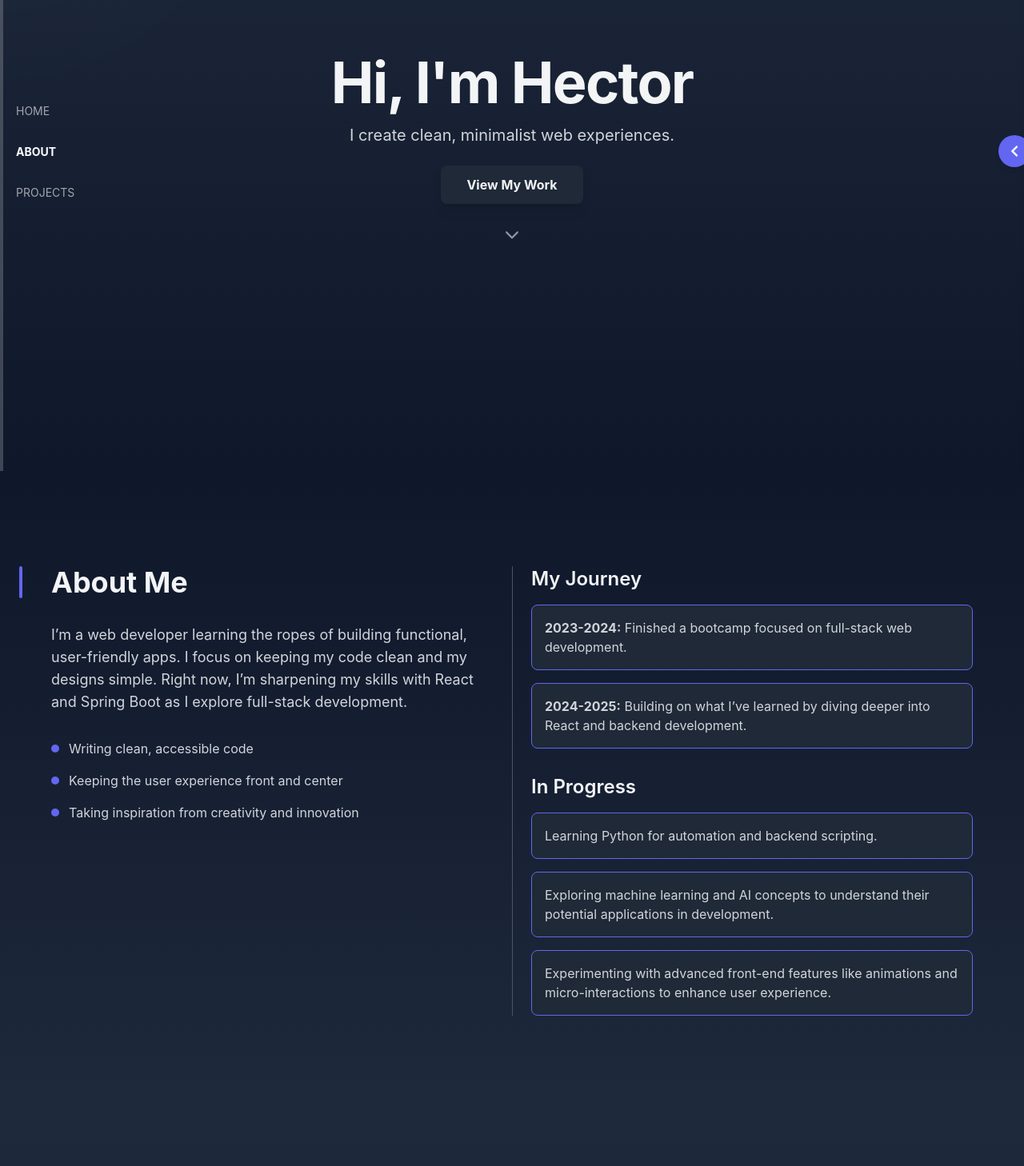
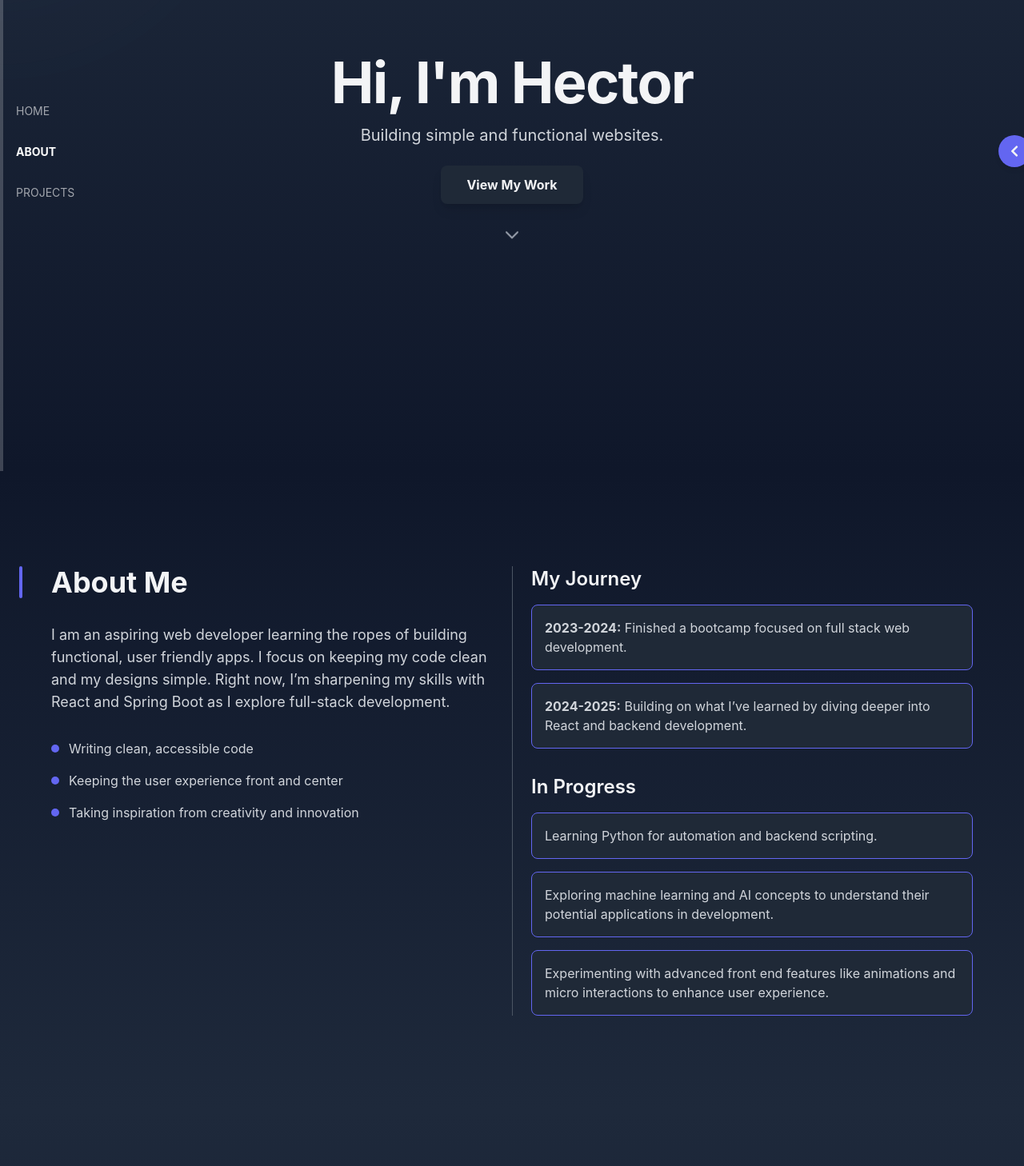
Before and after one commit to htrillo95/my-portfolio, a React (Create React App) app: page / in a window 1280 px wide. Shown: the part 211-1669 px from the top of the page at 80% size. Built offline with nearby package versions, Linux system fonts and the light colour scheme.

Commit message:
Update porject links

```diff
--- a/src/components/About.js
+++ b/src/components/About.js
@@ -15,8 +15,8 @@ function About() {
             <span className="absolute top-0 left-[-40px] w-[4px] h-full bg-indigo-500 rounded-md"></span>
           </h2>
           <p className="text-lg">
-            I’m a web developer learning the ropes of building functional,
-            user-friendly apps. I focus on keeping my code clean and my designs
+            I am an aspiring web developer learning the ropes of building functional,
+            user friendly apps. I focus on keeping my code clean and my designs
             simple. Right now, I’m sharpening my skills with React and Spring
             Boot as I explore full-stack development.
           </p>
@@ -45,7 +45,7 @@ function About() {
             <div className="space-y-4">
               <div className="bg-gray-800 rounded-lg border border-indigo-500 p-4">
                 <strong>2023-2024:</strong> Finished a bootcamp focused on
-                full-stack web development.
+                full stack web development.
               </div>
               <div className="bg-gray-800 rounded-lg border border-indigo-500 p-4">
                 <strong>2024-2025:</strong> Building on what I’ve learned by
@@ -67,8 +67,8 @@ function About() {
                 potential applications in development.
               </div>
               <div className="bg-gray-800 rounded-lg border border-indigo-500 p-4">
-                Experimenting with advanced front-end features like animations
-                and micro-interactions to enhance user experience.
+                Experimenting with advanced front end features like animations
+                and micro interactions to enhance user experience.
               </div>
             </div>
           </div>
--- a/src/components/Hero.js
+++ b/src/components/Hero.js
@@ -23,7 +23,7 @@ function Hero() {
           animate={{ opacity: 1, y: 0 }}
           transition={{ duration: 1, delay: 0.5 }}
         >
-          I create clean, minimalist web experiences.
+          Building simple and functional websites.
         </motion.p>
 
         {/* Animated Button */}
--- a/src/components/Projects.js
+++ b/src/components/Projects.js
@@ -33,8 +33,8 @@ function Projects() {
       technologies: ["Java", "Spring Boot", "React"],
       learnings:
         "Strengthened API integrations and improved understanding of state management.",
-      liveLink: "#",
-      githubLink: "#",
+      liveLink: "https://coders-quiz.vercel.app/",
+      githubLink: "https://github.com/htrillo95/RailwayHostingTest",
     },
   ];
 
```
